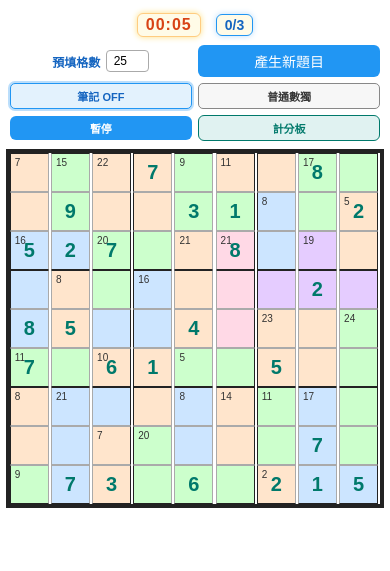
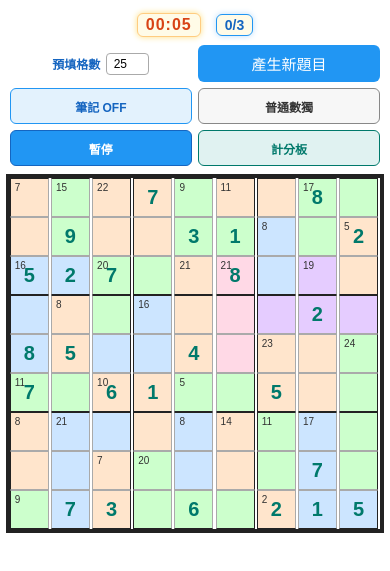
Before and after one commit to zkxw/KS-V15, a plain HTML site: page index.html in a window 390 px wide. Shown: the part 37-608 px from the top of the page. Drawn offline with Linux system fonts and the light colour scheme.

Commit message:
Update index.html

```diff
--- a/index.html
+++ b/index.html
@@ -27,9 +27,9 @@
       display: grid;
       grid-template-columns: 1fr 1fr;
       grid-template-rows: auto auto auto;
-      gap: 8px;
+      gap: 10px;
       width: 100%;
-      max-width: 320px;
+      max-width: 400px;
       align-items: center;
       justify-items: center;
     }
@@ -37,22 +37,22 @@
     .prefill-group {
       display: flex;
       align-items: center;
-      gap: 8px;
-      font-size: 14px;
+      gap: 10px;
+      font-size: 15px;
       color: #1565c0;
       font-weight: bold;
     }
     #pre-fill-input {
-      width: 45px;
-      font-size: 14px;
+      width: 50px;
+      font-size: 15px;
       text-align: center;
-      padding: 4px;
+      padding: 6px;
       border-radius: 4px;
       border: 1px solid #aaa;
     }
     button#new-btn {
-      font-size: 14px;
-      padding: 6px 12px;
+      font-size: 15px;
+      padding: 8px 16px;
       background: #2196f3;
       border: none;
       color: white;
@@ -60,81 +60,74 @@
       cursor: pointer;
       transition: background 0.2s;
       white-space: nowrap;
+      min-width: 120px;
     }
     button#new-btn:hover { background: #1565c0; }
 
-    /* 第二行：筆記模式 + 普通數獨 */
+    /* 統一所有控制按鈕的樣式 */
+    #note-toggle, #toggle-normal, #pause-btn, #ranking-btn {
+      font-size: 15px;
+      padding: 8px 16px;
+      border-radius: 6px;
+      cursor: pointer;
+      font-weight: bold;
+      transition: all 0.2s;
+      white-space: nowrap;
+      min-width: 120px;
+      border: none;
+    }
+
+    /* 筆記按鈕 */
     #note-toggle {
-      font-size: 13px;
-      padding: 5px 12px;
-      border-radius: 5px;
-      border: 1px solid #2196f3;
       background: #e3f2fd;
       color: #1565c0;
-      cursor: pointer;
-      box-shadow: 0 0 0px 2px #bbdefb;
-      font-weight: bold;
-      transition: background 0.18s, color 0.18s, box-shadow 0.18s, border 0.18s;
-      white-space: nowrap;
+      border: 1px solid #2196f3;
     }
     #note-toggle.on {
       background: #2196f3;
       color: #fff;
-      box-shadow: 0 0 10px 2px #2196f3;
-      border: 2px solid #1565c0;
+      border: 1px solid #1565c0;
     }
-    #note-toggle.off {
-      background: #e3f2fd;
-      color: #1565c0;
-      border: 1px solid #2196f3;
-      box-shadow: 0 0 0px 2px #bbdefb;
+    #note-toggle:hover {
+      background: #2196f3;
+      color: #fff;
     }
+
+    /* 普通數獨按鈕 */
     #toggle-normal {
-      font-size: 13px;
-      padding: 5px 12px;
-      border-radius: 5px;
-      border: 1.2px solid #888;
       background: #f7f7f7;
       color: #333;
-      cursor: pointer;
-      font-weight: bold;
-      transition: background 0.18s, color 0.18s;
-      white-space: nowrap;
+      border: 1px solid #888;
     }
     #toggle-normal.active {
       background: #ffe082;
       color: #000;
-      border: 2px solid #fbc02d;
+      border: 1px solid #fbc02d;
+    }
+    #toggle-normal:hover {
+      background: #ffe082;
+      color: #000;
     }
 
-    /* 第三行：暫停 + 計分板 */
+    /* 暫停按鈕 */
     #pause-btn {
-      font-size: 13px;
-      padding: 5px 16px;
-      border: none;
-      border-radius: 6px;
-      cursor: pointer;
       background: #2196f3;
       color: white;
-      font-weight: bold;
-      transition: background 0.25s, transform 0.1s;
-      white-space: nowrap;
+      border: 1px solid #1565c0;
     }
-    #pause-btn:hover { background: #1565c0; }
+    #pause-btn:hover {
+      background: #1565c0;
+    }
     #pause-btn.paused {
       background: #f44336;
+      border: 1px solid #d32f2f;
     }
+
+    /* 計分板按鈕 */
     #ranking-btn {
-      font-size: 13px;
-      padding: 5px 12px;
-      border: 1px solid #00796b;
-      border-radius: 6px;
       background: #e0f2f1;
       color: #00796b;
-      cursor: pointer;
-      font-weight: bold;
-      transition: background 0.2s;
-      white-space: nowrap;
+      border: 1px solid #00796b;
     }
     #ranking-btn:hover {
       background: #00796b;
@@ -459,28 +452,44 @@
 
   /* 第二行：筆記 + 普通 */
   #note-toggle {
-    font-size: 11px;
-    padding: 4px 8px;
+    font-size: 12px;
+    padding: 8px 6px;
     justify-self: stretch;
+    height: 36px;
+    display: flex;
+    align-items: center;
+    justify-content: center;
   }
 
   #toggle-normal {
-    font-size: 11px;
-    padding: 4px 8px;
+    font-size: 12px;
+    padding: 8px 6px;
     justify-self: stretch;
+    height: 36px;
+    display: flex;
+    align-items: center;
+    justify-content: center;
   }
 
   /* 第三行：暫停 + 計分板 */
   #pause-btn {
-    font-size: 11px;
-    padding: 4px 8px;
+    font-size: 12px;
+    padding: 8px 6px;
     justify-self: stretch;
+    height: 36px;
+    display: flex;
+    align-items: center;
+    justify-content: center;
   }
 
   #ranking-btn {
-    font-size: 11px;
-    padding: 4px 8px;
+    font-size: 12px;
+    padding: 8px 6px;
     justify-self: stretch;
+    height: 36px;
+    display: flex;
+    align-items: center;
+    justify-content: center;
   }
 
   .board {
```
